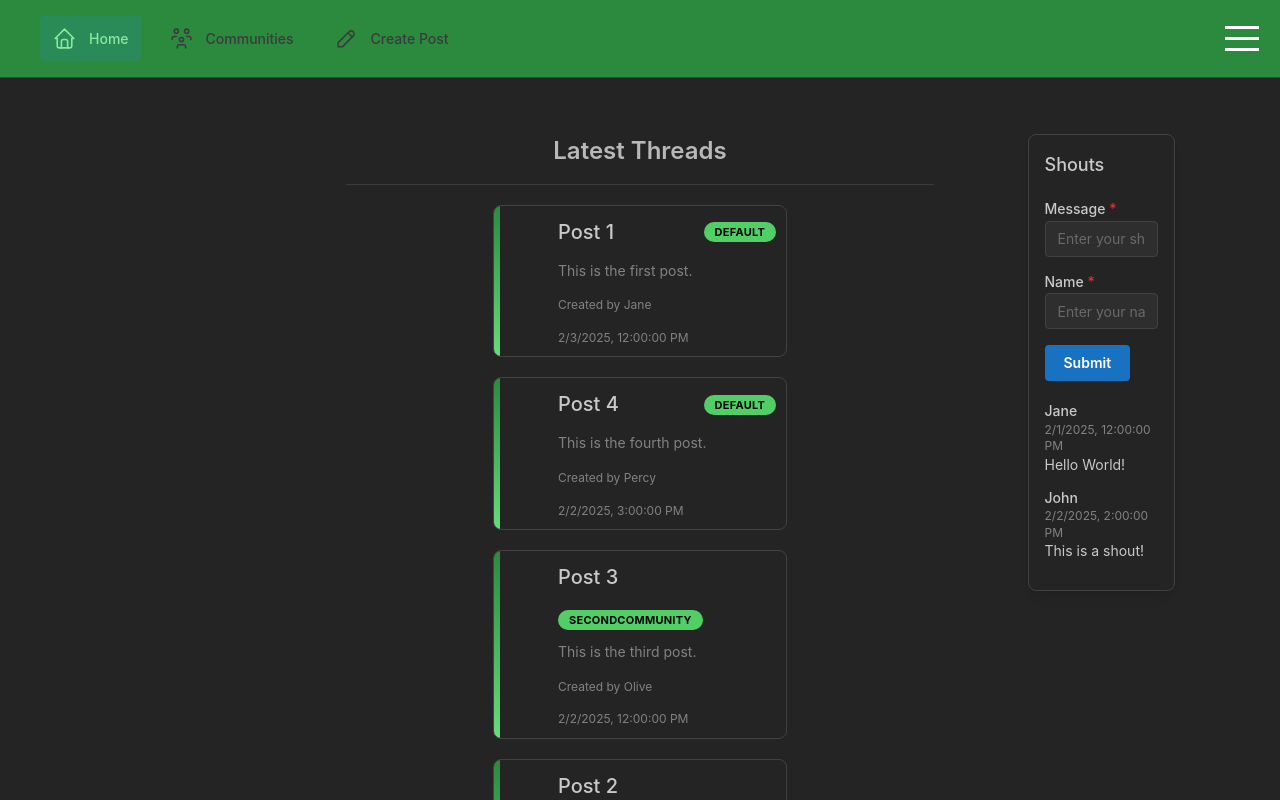
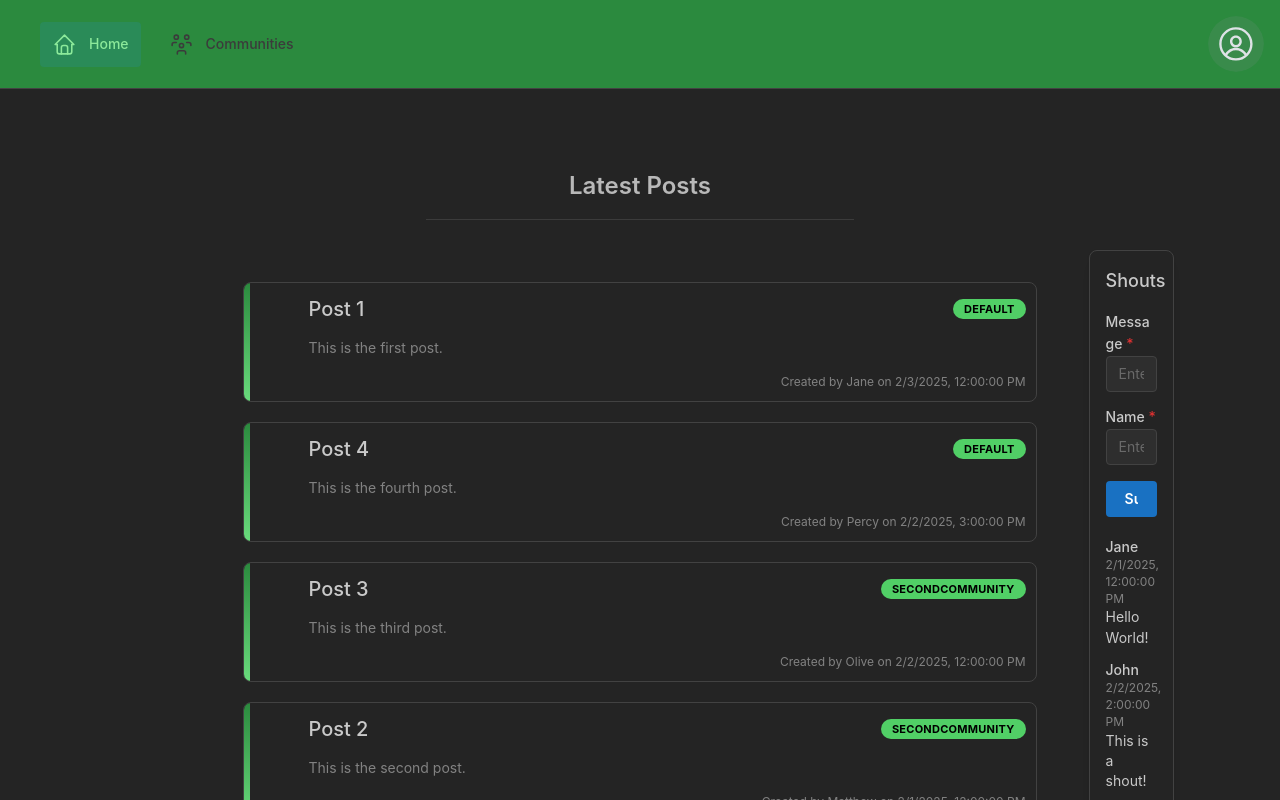
Before and after one commit to mattgrossfeld/website-frontend, a Next.js app: page / in a window 1280 px wide. Shown: the top 800 px of the page. Built offline with nearby package versions, Linux system fonts and the light colour scheme.

Commit message:
Modified layout to make pages more modular.

```diff
--- a/components/Layout/AvatarButton.tsx
+++ b/components/Layout/AvatarButton.tsx
@@ -1,18 +1,16 @@
-import { Group, Menu, UnstyledButton, Burger } from '@mantine/core';
+import { Group, Avatar, Menu, UnstyledButton } from '@mantine/core';
 import { Link } from 'react-router-dom';
-import { useDisclosure } from '@mantine/hooks';
 import classes from './Layout.module.css';
 
 
+
 export function AvatarMenu({ onLoginClick }: { onLoginClick: () => void }) {
-  const [opened, { toggle }] = useDisclosure();
-
   return (
     <Menu shadow="md" width={200}>
       <Menu.Target>
         <UnstyledButton>
           <Group>
-            <Burger className={classes.avatar} opened={opened} onClick={toggle} size="lg" aria-label="Toggle Additional Options"  />
+            <Avatar className={classes.avatar} size="lg" radius="xl" />
           </Group>
         </UnstyledButton>
       </Menu.Target>
--- a/components/Layout/Header.tsx
+++ b/components/Layout/Header.tsx
@@ -1,7 +1,6 @@
 import { useState } from 'react';
 import {
   IconHome,
-  IconPencil,
   IconUsersGroup,
 } from '@tabler/icons-react';
 import { Group, MantineProvider } from '@mantine/core';
@@ -12,12 +11,10 @@ import LoginModal from '../Modals/LoginModal/LoginModal';
 
 const data = [
   { link: '/', label: 'Home', icon: IconHome },
-  { link: '/communities', label: 'Communities', icon: IconUsersGroup },
-  { link: '/post', label: 'Create Post', icon: IconPencil },
-
+  { link: '/communities', label: 'Communities', icon: IconUsersGroup }
 ];
 
-export function Header() {
+export default function Header() {
   const [active, setActive] = useState('Home');
   const [loginModalOpened, setLoginModalOpened] = useState(false);
 
--- a/components/Layout/Layout.module.css
+++ b/components/Layout/Layout.module.css
@@ -65,7 +65,7 @@
     color: light-dark(var(--mantine-color-gray-7), var(--mantine-color-dark-5));
 
 
-    /* @mixin hover {
+    @mixin hover {
         background-color: light-dark(var(--mantine-color-green-0), var(--mantine-color-green-6));
         color: light-dark(var(--mantine-color-black), var(--mantine-color-black));
 
@@ -84,5 +84,62 @@
             color: var(--mantine-color-blue-light-color);
           }
         }
-      } */
+      }
   }
+
+  .container {
+    display: grid;
+    grid-template-columns: 1fr 2fr 1fr; /* Three columns: left, middle, right */
+    gap: var(--mantine-spacing-lg); /* Add space between columns */
+  }
+
+  .column {
+    display: flex;
+    flex-direction: column;
+    align-items: center;
+  }
+
+  .title {
+    margin-bottom: var(--mantine-spacing-md);
+    font-size: 1.5rem; /* Make the text a little smaller */
+    font-weight: 600; /* Make the text bold */
+    color: var(--mantine-color-dark-1); /* Modern dark color */
+  }
+
+  .divider {
+    width: 50%;
+    margin: 10px auto; /* Center the divider */
+    border-top: 1px solid var(--mantine-color-dark-5); /* Light gray horizontal line */
+  }
+
+.gridContainer {
+    display: grid;
+    grid-template-columns: 1fr 5fr 1fr; /* Adjusted to make the middle column wider */
+    grid-template-rows: auto 1fr;
+    gap: 20px;
+    padding: 20px;
+    flex: 1;
+    margin-top: 60px; /* Adjust based on header height */
+}
+
+.emptyCell {
+    grid-column: span 1;
+}
+
+.titleCell {
+    grid-column: 2 / 3;
+    text-align: center;
+}
+
+.contentCell {
+    grid-column: 2 / 3;
+    display: flex;
+    flex-direction: column;
+    width: 100%; /* Ensure the content takes up the full width of the column */
+    margin: 0 auto; /* Center the content */
+}
+
+.shoutboxCell {
+    grid-column: 3 / 4;
+
+}
--- /dev/null
+++ b/components/Layout/Layout.tsx
@@ -0,0 +1,33 @@
+import React from "react";
+import Header from "./Header";
+import { Shoutbox } from "../Shoutbox/Shoutbox";
+import classes from "./Layout.module.css";
+import { Divider, Title } from "@mantine/core";
+
+interface LayoutProps {
+    children: React.ReactNode;
+    pageTitle: string;
+}
+
+const Layout: React.FC<LayoutProps> = ({ children, pageTitle }) => {
+    return (
+        <div className={classes.layoutContainer}>
+            <Header />
+            <div className={classes.gridContainer}>
+                <div className={classes.emptyCell} />
+                <div className={classes.titleCell}>
+                    <Title order={3} className={classes.title}>{pageTitle}</Title>
+                    <Divider className={classes.divider} />
+                </div>
+                <div className={classes.emptyCell} />
+                <div className={classes.emptyCell} />
+                <div className={classes.contentCell}>{children}</div>
+                <div className={classes.shoutboxCell}>
+                    <Shoutbox />
+                </div>
+            </div>
+        </div>
+    );
+};
+
+export default Layout;
--- a/components/PostCard/PostCard.module.css
+++ b/components/PostCard/PostCard.module.css
@@ -7,8 +7,9 @@
     box-shadow 100ms ease;
   padding: var(--mantine-spacing-xs);
   padding-left: calc(var(--mantine-spacing-xl) * 2);
-    width: 50%;
-    margin-bottom: var(--mantine-spacing-lg);
+  width: 100%;
+  max-width: 800px; /* Set a maximum width for the cards */
+  margin: 0 auto var(--mantine-spacing-lg) auto; /* Center the cards and add bottom margin */
 
   @mixin hover {
     box-shadow: var(--mantine-shadow-md);
--- a/components/PostCard/PostCard.tsx
+++ b/components/PostCard/PostCard.tsx
@@ -22,11 +22,9 @@ export function PostCard({ title, body, community, createdTm, createdBy }: PostC
         {body}
       </Text>
       <Group mt="md" justify='space-between'>
-        <Text size="xs" c="dimmed">
-          Created by {createdBy}
-        </Text>
-        <Text size="xs" c="dimmed">
-          {createdTm}
+        <div /> {/* Empty div to push the text to the right */}
+        <Text size="xs" c="dimmed" style={{ textAlign: 'right' }}>
+          Created by {createdBy} on {createdTm}
         </Text>
       </Group>
     </Paper>
--- /dev/null
+++ b/pages/Communities/communities.tsx
@@ -0,0 +1,44 @@
+import React from "react";
+
+const communityData = [
+    {
+        name: "Default",
+        description: "The default community for all users.",
+        lastPost: {
+            title: "Post 1",
+            body: "This is the first post.",
+            createdBy: "Jane",
+            createdTm: "2025-02-03T12:00:00Z"
+        },
+        createdBy: "Jane",
+        createdTm: "2025-02-03T12:00:00Z"
+    },
+    {
+        name: "SecondCommunity",
+        description: "The second community for all users.",
+        lastPost: {
+            title: "Post 3",
+            body: "This is the third post.",
+            createdBy: "Olive",
+            createdTm: "2025-02-02T12:00:00Z"
+        }
+    },
+    {
+        name: "ThirdCommunity",
+        description: "The third community for all users.",
+        lastPost: {
+            title: "Post 5",
+            body: "This is the fifth post.",
+            createdBy: "Matthew",
+            createdTm: "2025-02-04T12:00:00Z"
+        }
+    }
+];
+
+const Communities = () => {
+    return (
+            <h1>Communities</h1>
+    );
+};
+
+export default Communities;
--- a/pages/Home/home.tsx
+++ b/pages/Home/home.tsx
@@ -1,8 +1,5 @@
 import { PostCard } from "@/components/PostCard/PostCard";
 import React from "react";
-import classes from "./Home.module.css";
-import { Divider, Title } from "@mantine/core";
-import { Shoutbox } from "@/components/Shoutbox/Shoutbox";
 
 const postData = [
   {
@@ -39,11 +36,7 @@ const Home = () => {
   const sortedPostData = postData.sort((a, b) => new Date(b.createdTm).getTime() - new Date(a.createdTm).getTime());
   //Sorted data can be achieved in sql query when i connect to backend.
   return (
-    <div className={classes.container}>
-      <div className={classes.column} />
-      <div className={classes.column}>
-        <Title order={3} className={classes.title}>Latest Threads</Title>
-        <Divider className={classes.divider} />
+    <>
       {sortedPostData.map((post, index) => (
         <PostCard
           key={index}
@@ -54,11 +47,7 @@ const Home = () => {
           createdBy={post.createdBy}
         />
       ))}
-      </div>
-      <div className={classes.column}>
-        <Shoutbox />
-      </div>
-    </div>
+    </>
   );
 };
 
--- a/pages/communities.tsx
+++ /dev/null
@@ -1,11 +0,0 @@
-import React from "react";
-
-const Communities = () => {
-    return (
-        <div>
-        <h1>Communities</h1>
-        </div>
-    );
-};
-
-export default Communities;
--- a/pages/index.tsx
+++ b/pages/index.tsx
@@ -1,12 +1,45 @@
 import { AppShell } from '@mantine/core';
-import { Header } from '../components/Layout/Header';
 import React, { useEffect, useState } from 'react';
-import { Route, BrowserRouter as Router, Routes } from 'react-router-dom';
+import { Route, BrowserRouter as Router, Routes, useLocation } from 'react-router-dom';
 import Home from './Home/home';
-import Post from './post';
-import Communities from './communities';
+import Communities from './Communities/communities';
 import Login from './login';
 import Register from './register';
+import Layout from '@/components/Layout/Layout';
+
+const AppRoutes = () => {
+  const location = useLocation();
+
+  const getPageTitle = (pathname: string) => {
+    switch (pathname) {
+      case '/':
+        return 'Latest Posts';
+      case '/communities':
+        return 'Latest Communities';
+      case '/login':
+        return 'Login';
+      case '/register':
+        return 'Register';
+      default:
+        return 'Your Page Title';
+    }
+  };
+
+  return (
+    <Layout pageTitle={getPageTitle(location.pathname)}>
+      <AppShell padding="xl">
+        <AppShell.Main>
+          <Routes>
+            <Route path="/" element={<Home />} index />
+            <Route path="/communities" element={<Communities />} />
+            <Route path="/login" element={<Login />} />
+            <Route path="/register" element={<Register />} />
+          </Routes>
+        </AppShell.Main>
+      </AppShell>
+    </Layout>
+  );
+};
 
 export default function HomePage() {
   const [isClient, setIsClient] = useState(false);
@@ -21,18 +54,7 @@ export default function HomePage() {
 
   return (
     <Router>
-      <AppShell padding="xl">
-        <Header />
-        <AppShell.Main>
-          <Routes>
-            <Route path="/" element={<Home />} index />
-            <Route path="/post" element={<Post />} />
-            <Route path="/communities" element={<Communities />} />
-            <Route path="/login" element={<Login />} />
-            <Route path="/register" element={<Register />} />
-          </Routes>
-        </AppShell.Main>
-      </AppShell>
+      <AppRoutes />
     </Router>
   );
 }
--- a/pages/post.tsx
+++ /dev/null
@@ -1,13 +0,0 @@
-import { NewPostForm } from "@/components/NewPostForm/NewPostForm";
-import React from "react";
-
-const Post = () => {
-    return (
-        <div>
-        <h1>Post</h1>
-        <NewPostForm />
-        </div>
-    );
-};
-
-export default Post;
```
Lines whose indentation alone changed are shown as unchanged.
